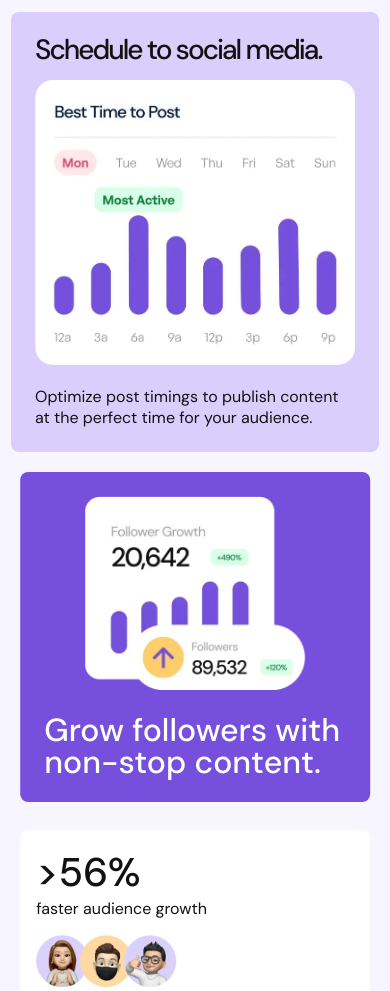
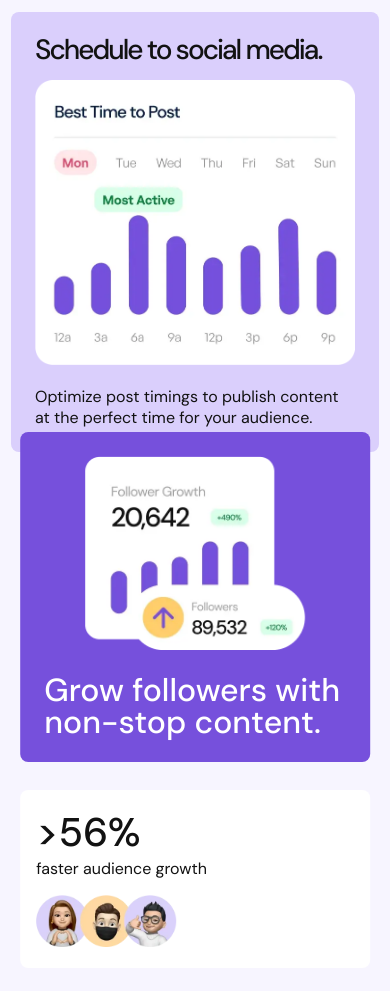
Before and after one commit to HossamElrawy/Bento-grid-main, a plain HTML site: page index.html in a window 390 px wide. Shown: the part 708-1699 px from the top of the page. Drawn offline with Linux system fonts and the light colour scheme.

Commit message:
position are playing with me

```diff
--- a/style.css
+++ b/style.css
@@ -1,3 +1,4 @@
+/* Reset styles */
 * {
   margin: 0;
   padding: 0;
@@ -8,6 +9,7 @@ html {
   height: 100%;
 }
 
+/* General body layout */
 body {
   height: 100%;
   display: grid;
@@ -18,6 +20,7 @@ body {
   background-color: hsl(252, 100%, 98%);
 }
 
+/* Left part structure */
 .left-part {
   display: flex;
   flex-direction: column;
@@ -25,6 +28,7 @@ body {
   row-gap: 28px;
 }
 
+/* Up-left section */
 .up-left-section {
   background-color: hsl(31, 66%, 93%);
   border-radius: 8px;
@@ -53,6 +57,7 @@ body {
   width: 170px;
 }
 
+/* Down-left section */
 .down-left-section {
   background-color: hsl(39, 100%, 71%);
   border-radius: 8px;
@@ -76,6 +81,7 @@ body {
   width: 195px;
 }
 
+/* Right part structure */
 .right-part {
   display: flex;
   flex-direction: column;
@@ -94,6 +100,7 @@ body {
   row-gap: 28px;
 }
 
+/* Up-left of up-right section */
 .up-left-up-right-box {
   background-color: hsl(256, 67%, 59%);
   border-radius: 8px;
@@ -124,6 +131,7 @@ body {
   font-weight: 400;
 }
 
+/* Down-right-up section */
 .down-right-up-section {
   display: grid;
   grid-template-columns: 1fr 1fr;
@@ -170,6 +178,7 @@ body {
   width: 190px;
 }
 
+/* Right-up-right box */
 .right-up-right-box {
   background-color: hsl(254, 88%, 90%);
   border-radius: 8px;
@@ -195,6 +204,7 @@ body {
   color: hsl(0, 0%, 7%);
 }
 
+/* Down-right section */
 .down-right-section {
   display: grid;
   grid-template-columns: 1fr 2.1228fr;
@@ -230,16 +240,19 @@ body {
   align-items: center;
   column-gap: 16px;
 }
+
 .grow-followers-text {
   color: hsl(0, 0%, 100%);
   font-weight: 500;
   font-size: 32px;
   line-height: 1;
 }
+
 .grow-followers-picture {
   width: 170px;
 }
 
+/* Responsive adjustments */
 @media (max-width: 600px) {
   body {
     display: flex;
@@ -270,7 +283,7 @@ body {
   }
   .left-part {
     position: absolute;
-    top: 1740px;
+    top: 1700px;
     left: 50%;
     transform: translateX(-50%);
     width: 95%;
@@ -283,14 +296,14 @@ body {
   }
   .left-box {
     position: absolute;
-    top: 1510px;
+    top: 1470px;
     left: 50%;
     transform: translateX(-50%);
     width: 95%;
   }
   .right-box {
     position: absolute;
-    top: 1152px;
+    top: 1112px;
     left: 50%;
     transform: translateX(-50%);
   }
```
